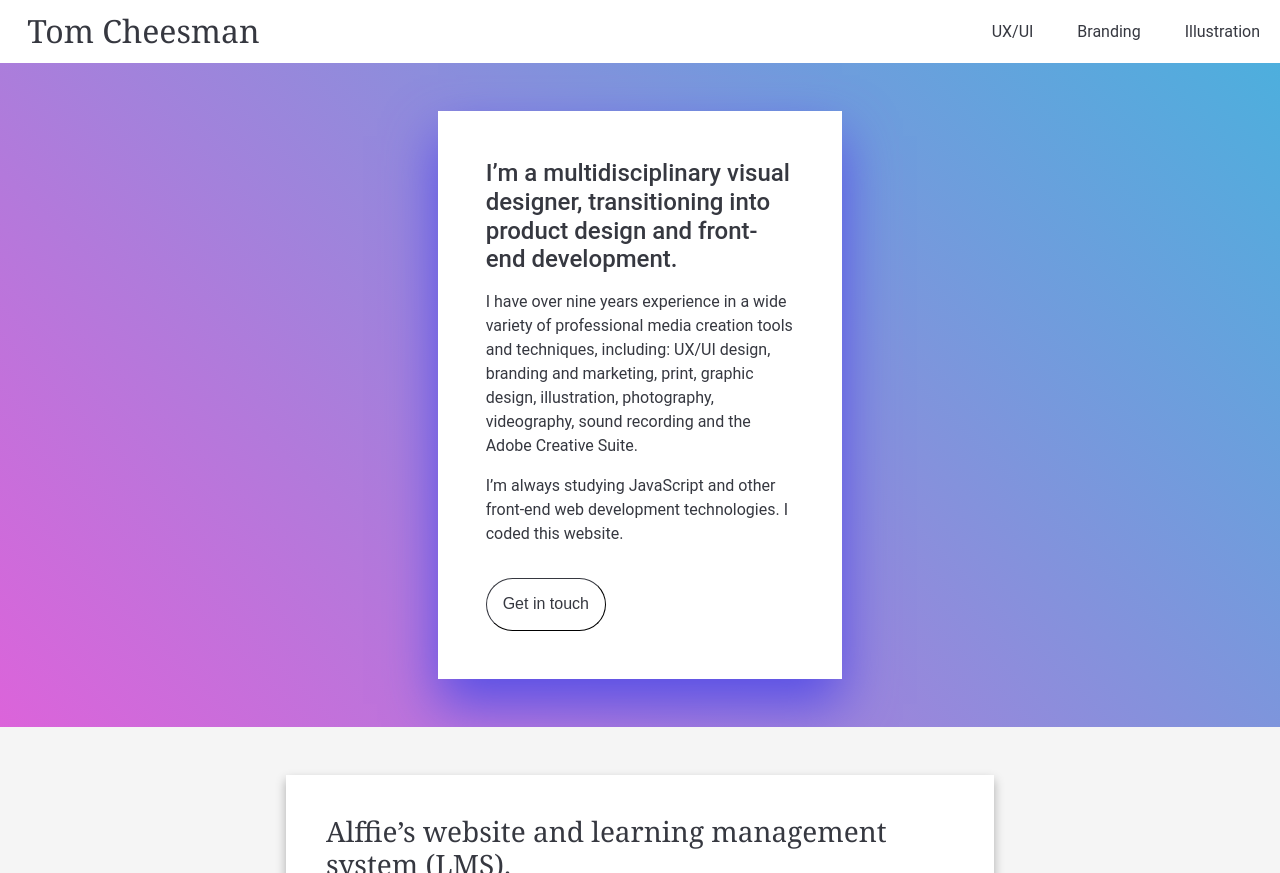
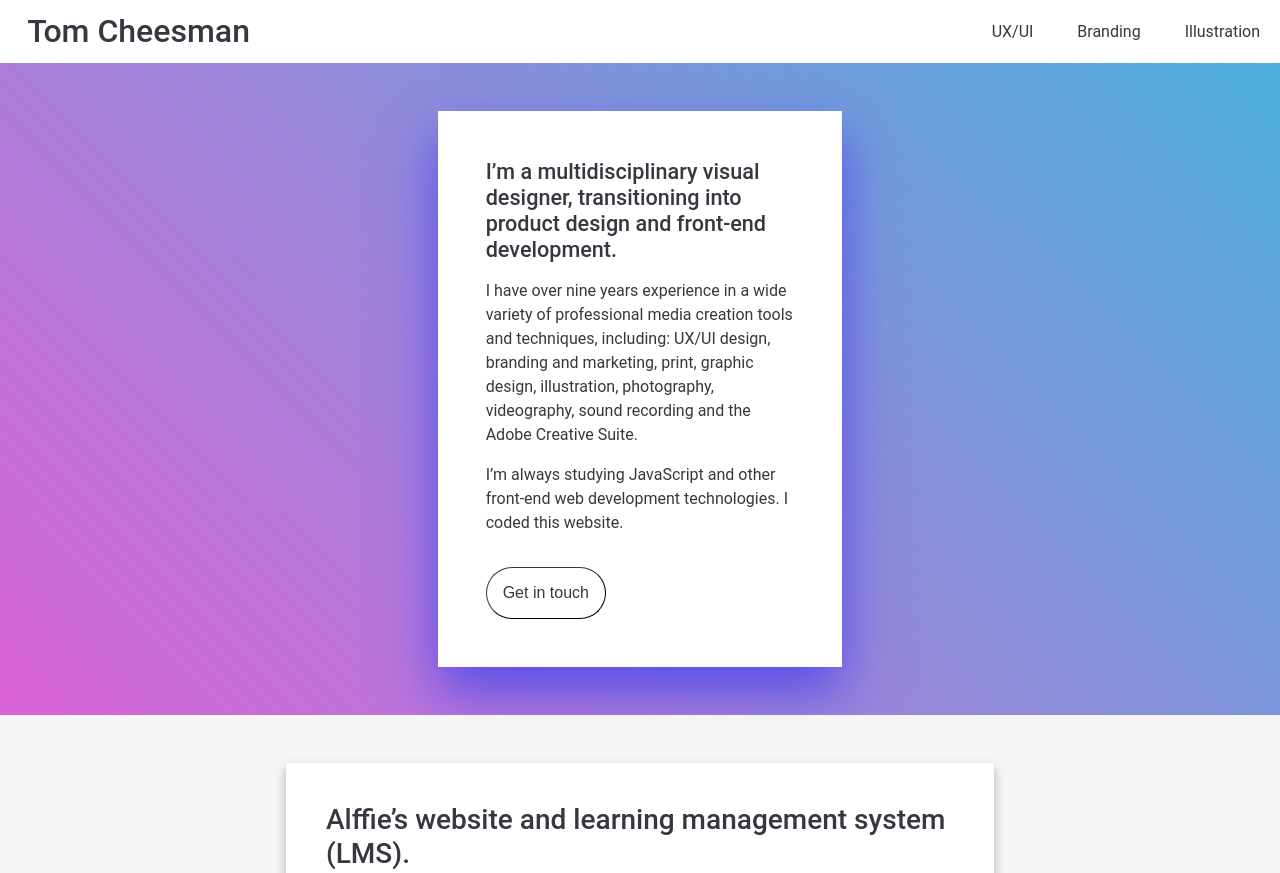
Before and after one commit to red-barrels/red-barrels.github.io, a PHP site: page / in a window 1280 px wide. Shown: the top 873 px of the page. Run offline with PHP 8.4, Linux system fonts and the light colour scheme.

Commit message:
Add files via upload

```diff
--- a/css/main.css
+++ b/css/main.css
@@ -4,27 +4,29 @@
 
 * {
   box-sizing: border-box;
-  overflow-x:hidden; /* This removes extra space to the right of elements through mobile viewports */
+	overflow-x:hidden; /* This removes extra space to the right of elements through mobile viewports */
+	font-family: Avenir Next, Roboto, Helvetica Neue, Arial, sans-serif;
 }
 
 body {
-	font-family: Avenir Next, Roboto, Helvetica Neue, Arial, sans-serif;
 	color: #363840;
 	background-color: whitesmoke;
 	margin: 0 auto;
 }
 
 h1 {
-	font-family: Baskerville, Georgia, Futura, serif;
 	margin-bottom: -10px;
 	margin-top: -0px;
 	display: left;
 }
 
 h3 {
-	font-family: Baskerville, Georgia, Futura, serif;
 	margin-bottom: -10px;
 	margin-top: -0px;
+}
+
+h4 {
+	font-size: 1.35em;
 }
 
 iframe {
```
